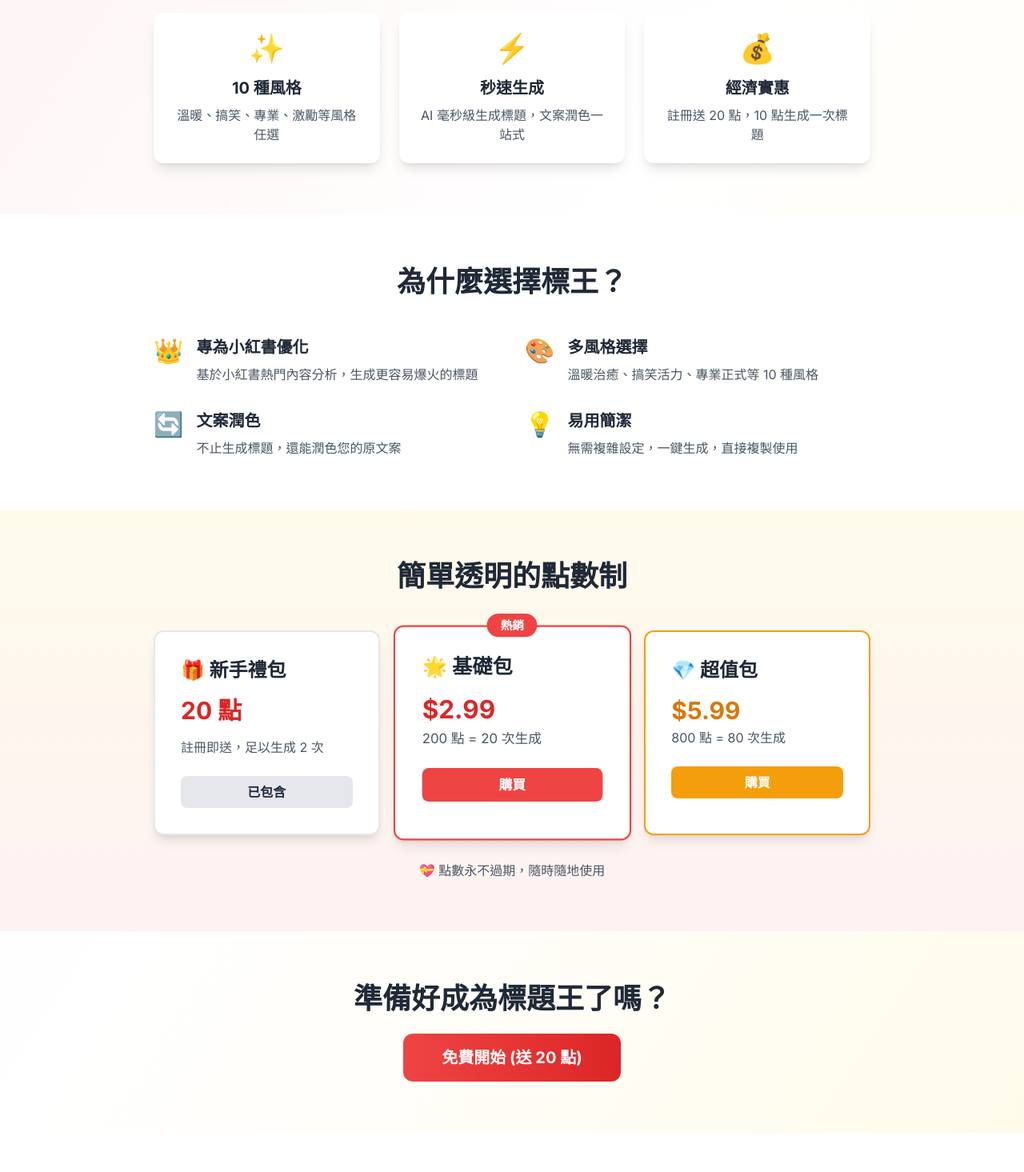
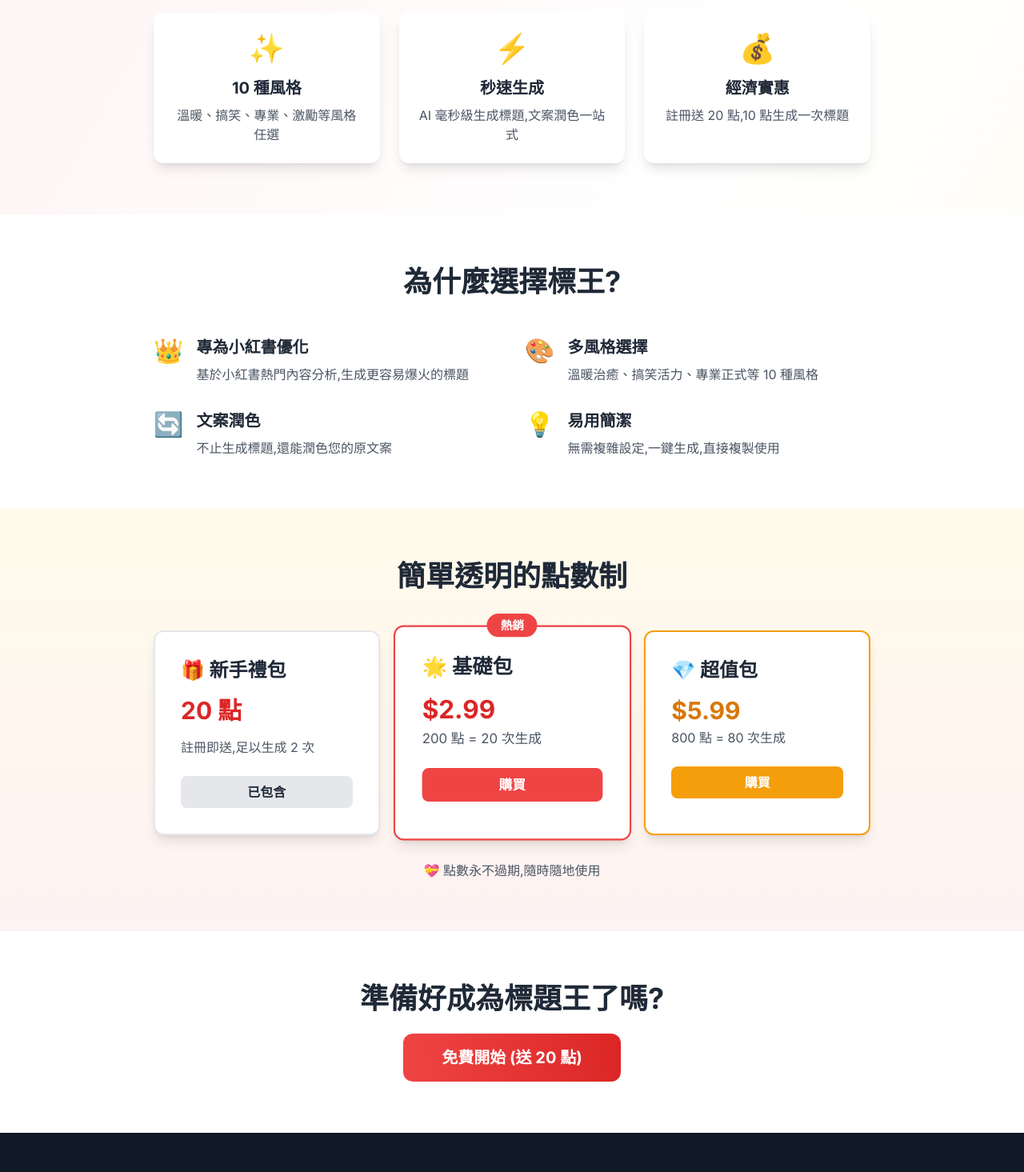
Before and after one commit to billionkmstudio/Title-King, a Next.js app: page / in a window 1280 px wide. Shown: the part 520-1985 px from the top of the page at 80% size. Before the commit the page ends 1936 px from the top, so only its background shows below. Built offline with nearby package versions, Linux system fonts and the light colour scheme; no server answers.

Commit message:
Add files via upload

```diff
--- a/app/page.tsx
+++ b/app/page.tsx
@@ -3,6 +3,7 @@
 import { useState, useEffect } from 'react';
 import { useRouter } from 'next/navigation';
 import Header from '@/app/components/Header';
+import Footer from '@/app/components/Footer';
 import LoginModal from '@/app/components/LoginModal';
 import { createClient } from '@supabase/supabase-js';
 
@@ -49,7 +50,7 @@ export default function Home() {
 
   return (
     <main className="min-h-screen bg-gradient-to-br from-red-50 via-white to-amber-50">
-      <Header />
+      <Header onLoginClick={() => setShowLoginModal(true)} />
 
       {/* Hero Section */}
       <section className="pt-20 pb-16 px-4 md:px-0">
@@ -77,7 +78,10 @@ export default function Home() {
               {loading ? '載入中...' : '立即開始'}
             </button>
             <button
-              onClick={() => router.push('#features')}
+              onClick={() => {
+                const element = document.getElementById('features');
+                element?.scrollIntoView({ behavior: 'smooth' });
+              }}
               className="px-8 py-4 bg-white text-red-600 border-2 border-red-500 text-lg font-bold rounded-xl hover:bg-red-50 transition-all"
             >
               瞭解更多
@@ -94,12 +98,12 @@ export default function Home() {
             <div className="bg-white p-6 rounded-xl shadow-lg hover:shadow-xl transition-shadow">
               <div className="text-4xl mb-4">⚡</div>
               <h3 className="text-xl font-bold text-gray-800 mb-2">秒速生成</h3>
-              <p className="text-gray-600">AI 毫秒級生成標題，文案潤色一站式</p>
+              <p className="text-gray-600">AI 毫秒級生成標題,文案潤色一站式</p>
             </div>
             <div className="bg-white p-6 rounded-xl shadow-lg hover:shadow-xl transition-shadow">
               <div className="text-4xl mb-4">💰</div>
               <h3 className="text-xl font-bold text-gray-800 mb-2">經濟實惠</h3>
-              <p className="text-gray-600">註冊送 20 點，10 點生成一次標題</p>
+              <p className="text-gray-600">註冊送 20 點,10 點生成一次標題</p>
             </div>
           </div>
         </div>
@@ -109,14 +113,14 @@ export default function Home() {
       <section id="features" className="py-16 px-4 md:px-0 bg-white">
         <div className="max-w-4xl mx-auto">
           <h2 className="text-4xl font-bold text-center mb-12 text-gray-800">
-            為什麼選擇標王？
+            為什麼選擇標王?
           </h2>
           <div className="grid grid-cols-1 md:grid-cols-2 gap-8">
             <div className="flex gap-4">
               <div className="text-3xl flex-shrink-0">👑</div>
               <div>
                 <h3 className="text-xl font-bold text-gray-800 mb-2">專為小紅書優化</h3>
-                <p className="text-gray-600">基於小紅書熱門內容分析，生成更容易爆火的標題</p>
+                <p className="text-gray-600">基於小紅書熱門內容分析,生成更容易爆火的標題</p>
               </div>
             </div>
             <div className="flex gap-4">
@@ -130,14 +134,14 @@ export default function Home() {
               <div className="text-3xl flex-shrink-0">🔄</div>
               <div>
                 <h3 className="text-xl font-bold text-gray-800 mb-2">文案潤色</h3>
-                <p className="text-gray-600">不止生成標題，還能潤色您的原文案</p>
+                <p className="text-gray-600">不止生成標題,還能潤色您的原文案</p>
               </div>
             </div>
             <div className="flex gap-4">
               <div className="text-3xl flex-shrink-0">💡</div>
               <div>
                 <h3 className="text-xl font-bold text-gray-800 mb-2">易用簡潔</h3>
-                <p className="text-gray-600">無需複雜設定，一鍵生成，直接複製使用</p>
+                <p className="text-gray-600">無需複雜設定,一鍵生成,直接複製使用</p>
               </div>
             </div>
           </div>
@@ -154,7 +158,7 @@ export default function Home() {
             <div className="bg-white p-8 rounded-xl shadow-lg border-2 border-gray-200">
               <h3 className="text-2xl font-bold text-gray-800 mb-4">🎁 新手禮包</h3>
               <p className="text-3xl font-bold text-red-600 mb-4">20 點</p>
-              <p className="text-gray-600 mb-6">註冊即送，足以生成 2 次</p>
+              <p className="text-gray-600 mb-6">註冊即送,足以生成 2 次</p>
               <button
                 onClick={handleStartClick}
                 disabled={loading}
@@ -163,7 +167,7 @@ export default function Home() {
                 已包含
               </button>
             </div>
-            <div className="bg-white p-8 rounded-xl shadow-lg border-2 border-red-500 transform scale-105">
+            <div className="bg-white p-8 rounded-xl shadow-lg border-2 border-red-500 transform scale-105 relative">
               <div className="absolute -top-4 left-1/2 transform -translate-x-1/2 bg-red-500 text-white px-4 py-1 rounded-full text-sm font-bold">
                 熱銷
               </div>
@@ -192,15 +196,15 @@ export default function Home() {
             </div>
           </div>
           <p className="text-center text-gray-600 mt-8">
-            💝 點數永不過期，隨時隨地使用
+            💝 點數永不過期,隨時隨地使用
           </p>
         </div>
       </section>
 
       {/* CTA Section */}
-      <section className="py-16 px-4 md:px-0 text-center">
+      <section className="py-16 px-4 md:px-0 text-center bg-white">
         <h2 className="text-4xl font-bold mb-6 text-gray-800">
-          準備好成為標題王了嗎？
+          準備好成為標題王了嗎?
         </h2>
         <button
           onClick={handleStartClick}
@@ -210,6 +214,9 @@ export default function Home() {
           {loading ? '載入中...' : '免費開始 (送 20 點)'}
         </button>
       </section>
+
+      {/* Footer */}
+      <Footer />
 
       {/* Login Modal */}
       {showLoginModal && (
```
